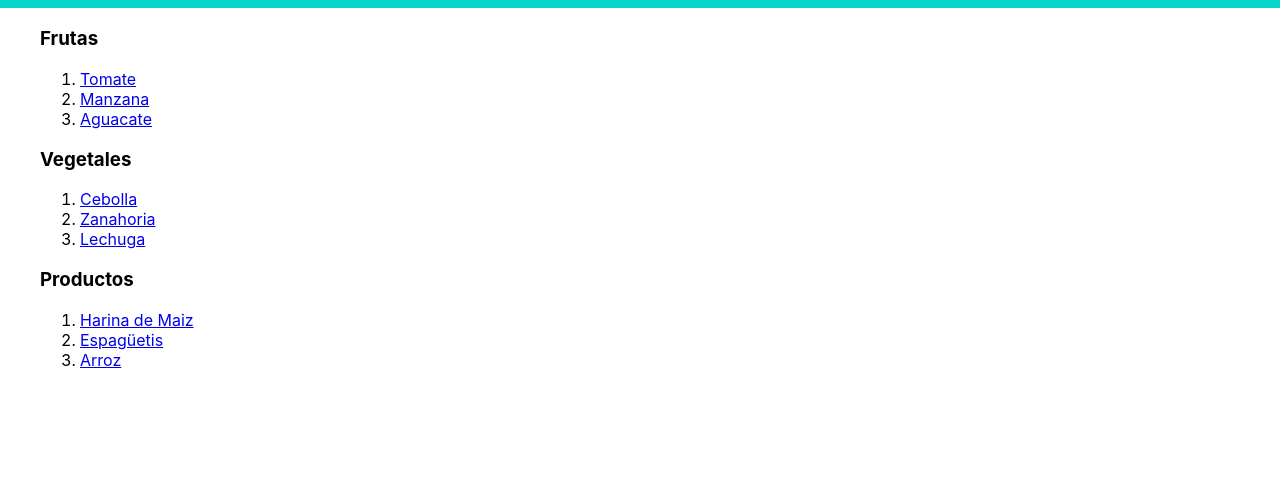
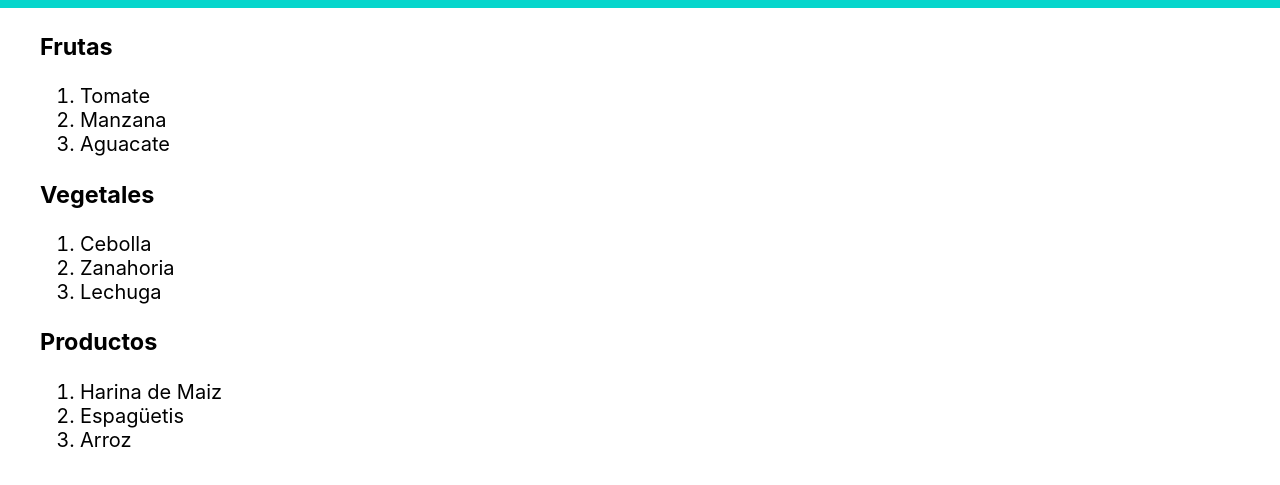
Before and after one commit to maucoderGit/HTML-CSS-Course, a plain HTML site: page Challenge1.html in a window 1280 px wide. Shown: the part 63-548 px from the top of the page. Drawn offline with Linux system fonts and the light colour scheme.

Commit message:
Lista de compras elaborada

```diff
--- a/CSS/style.css
+++ b/CSS/style.css
@@ -13,6 +13,19 @@ body{
     width: 100%;
 }
 
-.main__list {
+.main__list{
+    font-size: 20px;
+    color: black;
     text-decoration: none;
 }
+
+.main__list a{
+    color: black;
+    text-decoration: none;
+}
+
+.main__list :hover a{
+    text-decoration: underline;
+    color: rgb(16, 184, 105);
+    background-color:rgba(246, 243, 226, 0.938);
+}
```
